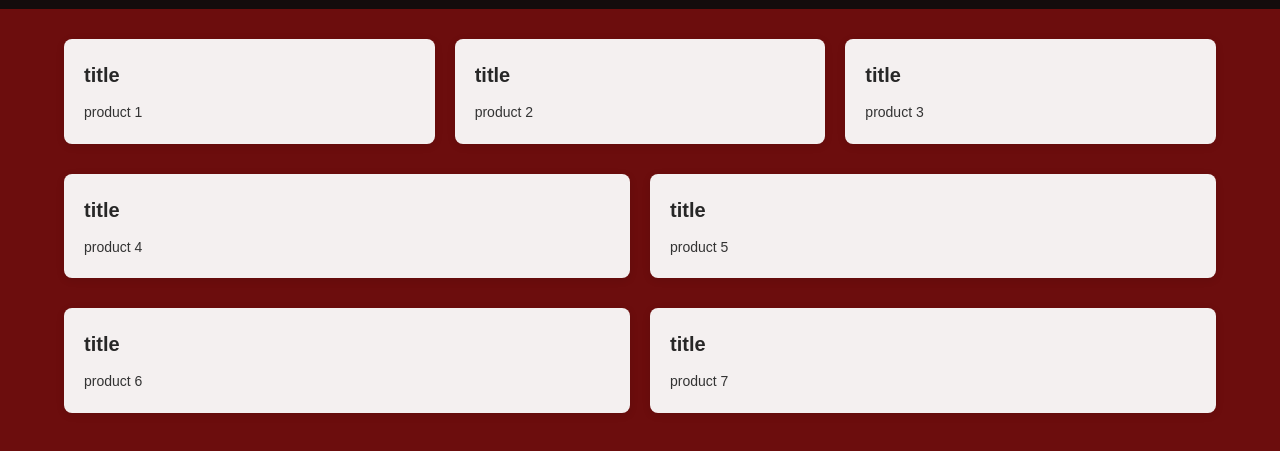
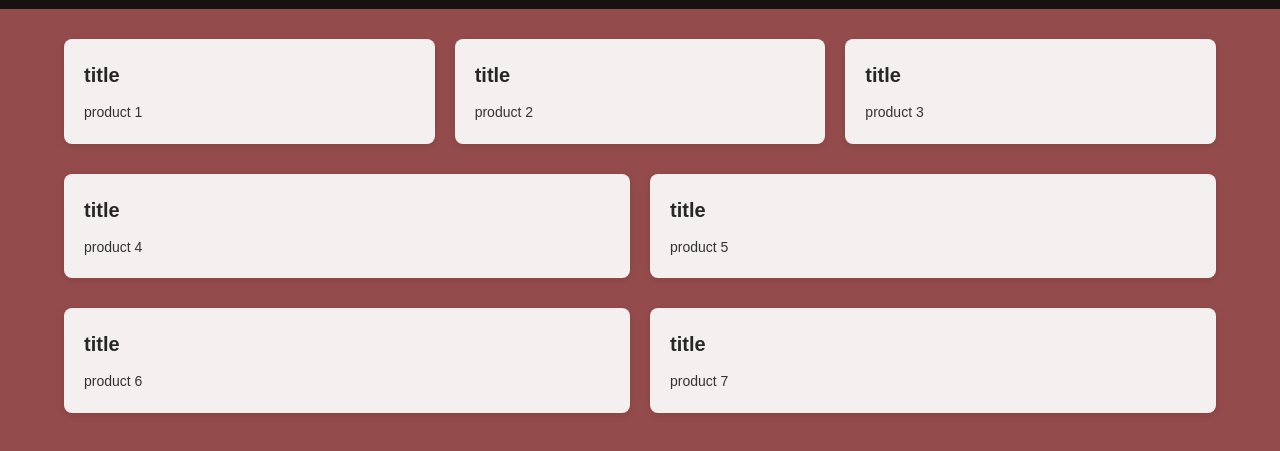
Before and after one commit to amirhskh1387/bong, a plain HTML site: page index.html in a window 1280 px wide. Shown: the part 53-504 px from the top of the page. Drawn offline with Linux system fonts and the light colour scheme.

Commit message:
Add files via upload

```diff
--- a/style.about.css
+++ b/style.about.css
@@ -6,7 +6,7 @@
 }
 
 body {
-  background: #6c0d0d;
+  background: #721212c1;
   color: #333;
   line-height: 1.6;
 }
--- a/style.account.css
+++ b/style.account.css
@@ -6,7 +6,7 @@
 }
 
 body {
-  background: #6c0d0d;
+  background:#721212c1;
   color: #333;
   line-height: 1.6;
 }
--- a/style.contact.css
+++ b/style.contact.css
@@ -6,7 +6,7 @@
 }
 
 body {
-  background: #6c0d0d;
+  background: #721212c1;
   color: #333;
   line-height: 1.6;
 }
--- a/style.index.css
+++ b/style.index.css
@@ -6,7 +6,7 @@
 }
 
 body {
-  background: #6c0d0d;
+  background: #721212c1;
   color: #333;
   line-height: 1.6;
 }
```
